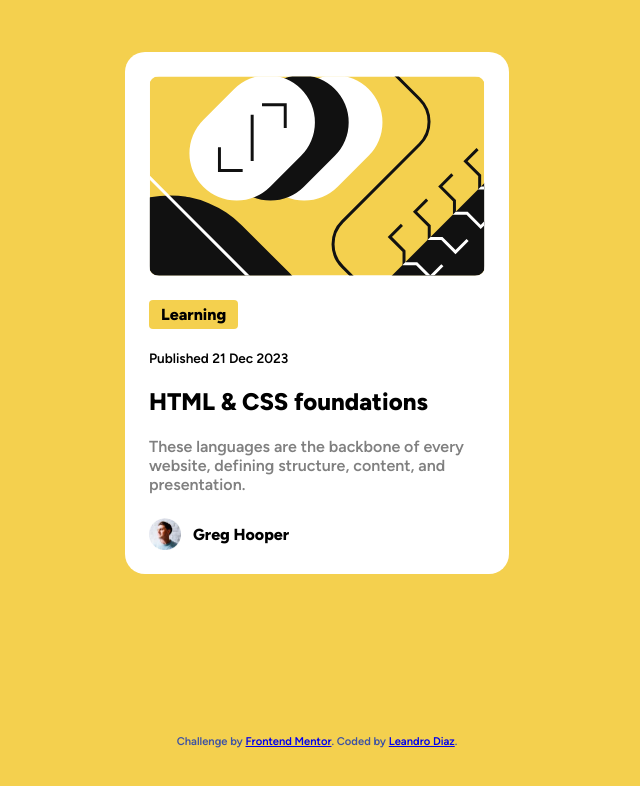
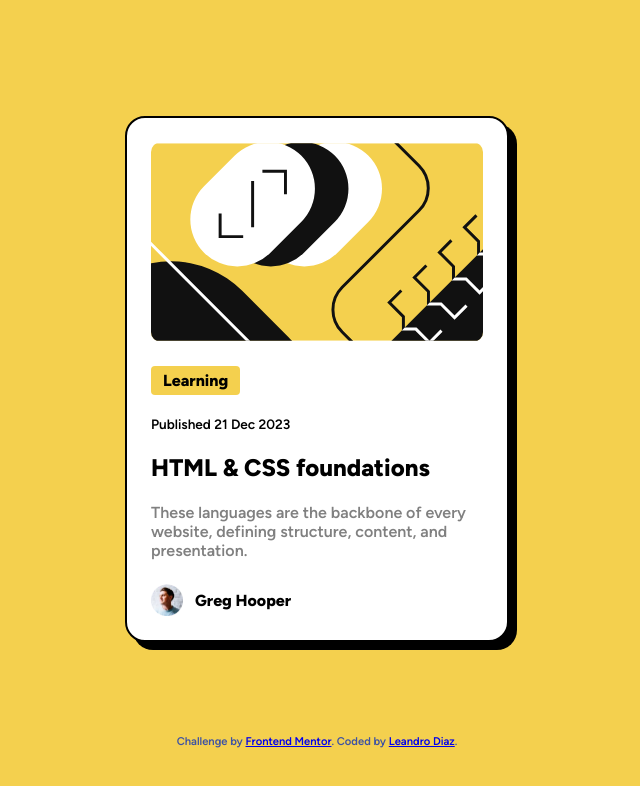
Before and after one commit to leandiazz/blog_card, a plain HTML site: page index.html in a window 1280 px wide. Shown: the whole page, without its empty margins (323-963 px from the left). Drawn offline with Linux system fonts and the light colour scheme; a web font is replaced by a local one.

Commit message:
Add missing styles on card

```diff
--- a/index.css
+++ b/index.css
@@ -97,6 +97,9 @@ article {
   display: flex;
   flex-direction: column;
   gap: 24px;
+  border: 2px solid #000;
+  box-shadow: 8px 8px #000;
+  margin-top: 4rem;
   & .blogimage {
     border-radius: 10px;
     height: 200px;
```
